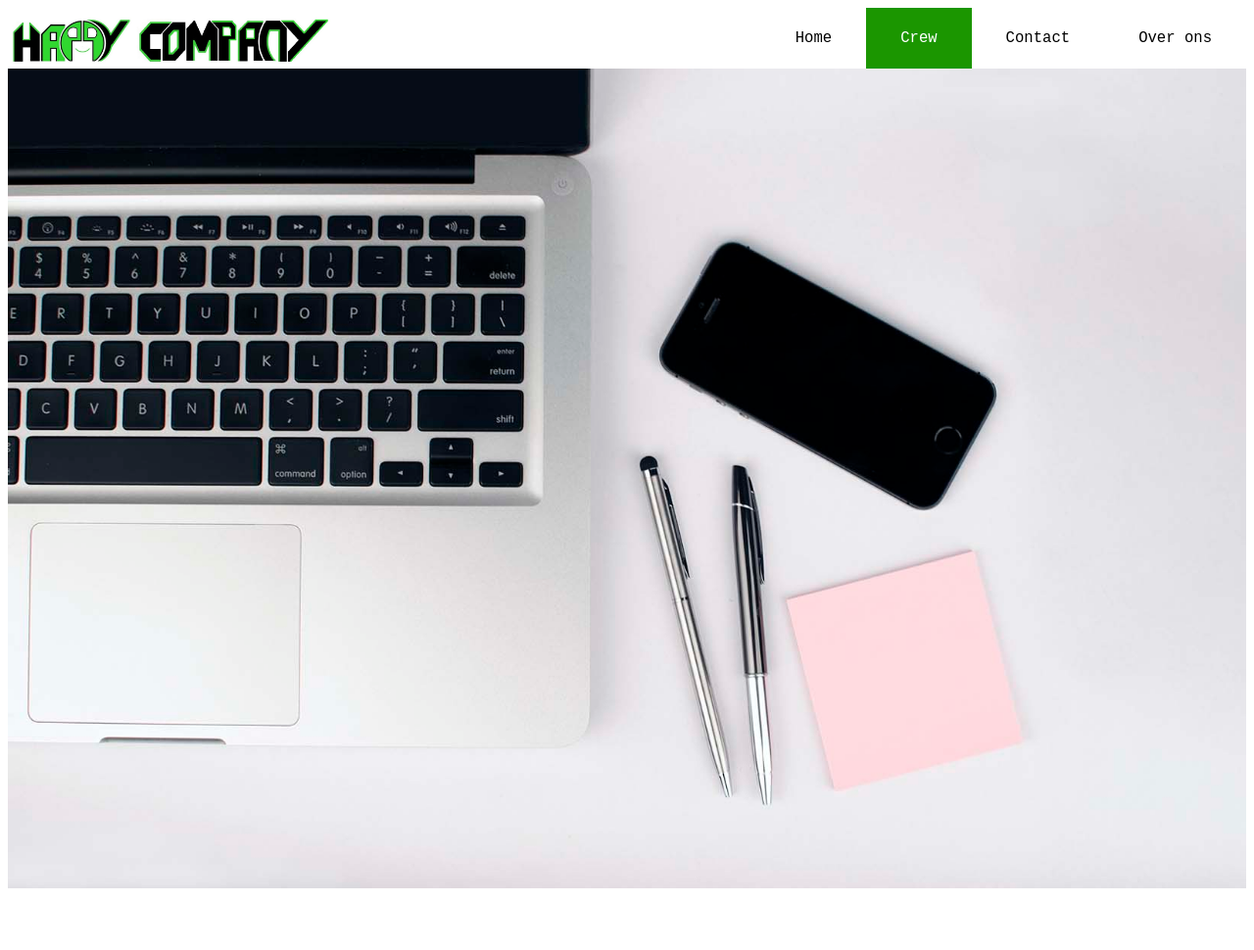
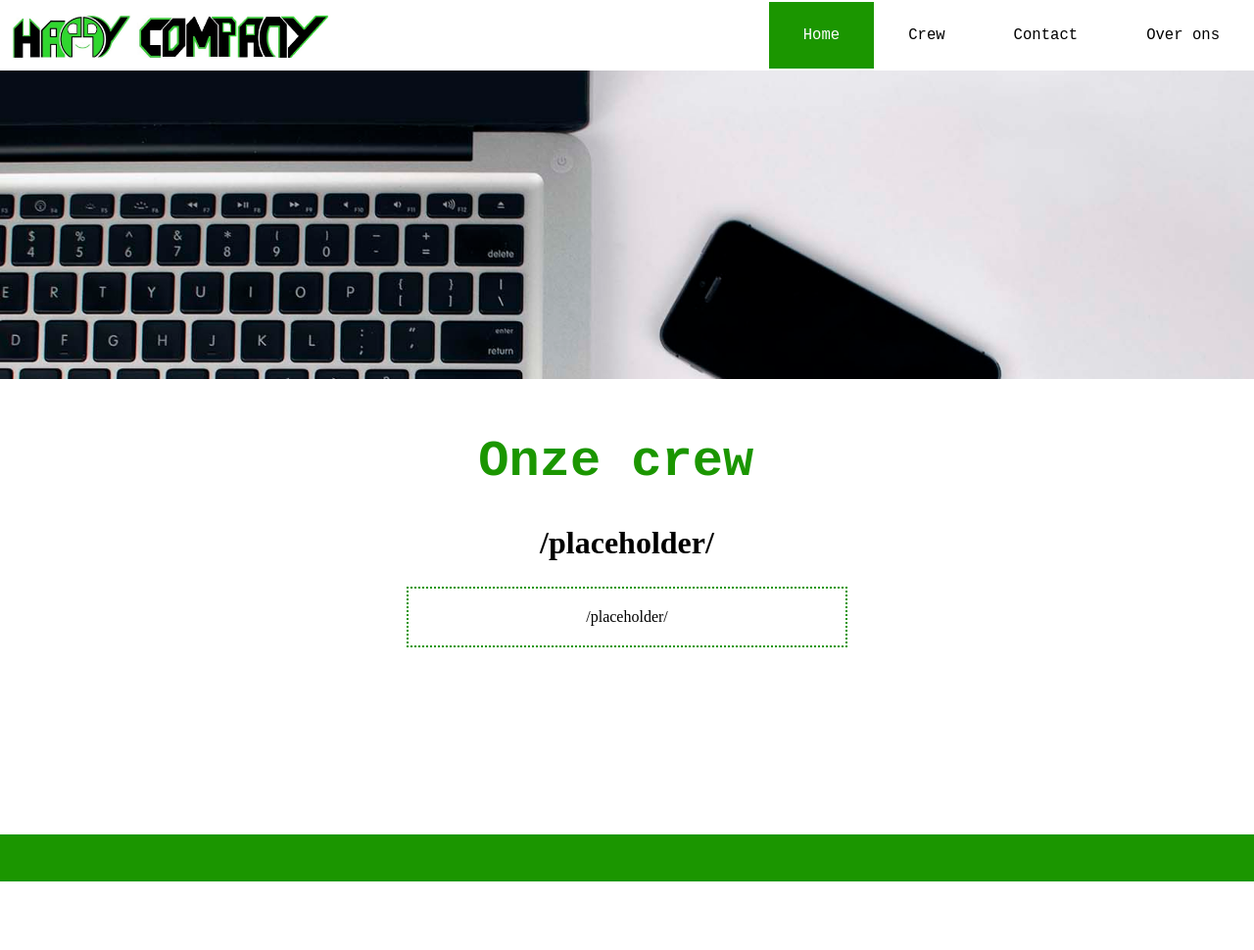
Before and after one commit to mermit/mermit.github.io, a Jekyll site: the page hac/crew.html, which Jekyll copies as it is, in a window 1280 px wide. Shown: the whole page at 98% size. Built offline with Jekyll 4.4.1, drawn with Linux system fonts in a browser that asks for light colours; after the commit the page ends 900 px from its top, so only the background shows below that.

Commit message:
Fixed navbar logo hyperlink Updated crew.html to new design

```diff
--- a/hac/crew.css
+++ /dev/null
@@ -1,64 +0,0 @@
-ul {
-    list-style-type: none;
-    margin: 0;
-    padding-bottom: 20px;
-    overflow: hidden;
-    background-color: white;
-    font-family: monospace;
-    font-size: 1.2em;
-}
-
-li {
-    float: left;
-
-}
-
-li:last-child {
-    border-right: none;
-}
-
-li a {
-    display: block;
-    color: black;
-    text-align: center;
-    padding: 22px 35px;
-    text-decoration: none;
-    font-family: monospace;
-    overflow: hidden;
-}
-
-li a:hover:not(.active) {
-    background-color: #1b9600;
-    color: white;
-}
-
-.active {
-    background-color: #1b9600;
-    color: white;
-}
-
-
-
-.backdrop {
-    height: 100%;
-    background-image: url("lib/IMG/backdrop.jpg");
-    background-repeat: no-repeat;
-    background-size: 100%;
-    position: relative;
-    bottom: 20px;
-
-}
-
-.lander {
-    height: 100vh;
-}
-
-
-
-#logo {
-    width:330px;
-    height: 50px;
-    position: relative;
-    top: 8px;
-    right: 38px;
-}
--- a/hac/crew.html
+++ b/hac/crew.html
@@ -1,26 +1,39 @@
 <!DOCTYPE html>
 <html>
  <head>
+     <link rel="stylesheet" href="./style.css" type="text/css">
      <link rel="stylesheet" href="./crew.css" type="text/css">
      <link rel="icon" href="lib/IMG/HAC2.ico" type="image/x-icon"/>
-<link rel="shortcut icon" href="lib/IMG/HAC2.ico" type="image/x-icon"/>
+     <link rel="shortcut icon" href="lib/IMG/HAC2.ico" type="image/x-icon"/>
+
+     <script src="lib/jquery-3.3.1.min.js"></script>
+     <script src="code.js"></script>
  </head>
  <body>
+     <main>
     <div class="header lander">
 
+        <nav class="navbar-flexbox">
+          <a href="./index.html" id="nav-logo-container"><img id="nav-logo" src="lib/IMG/HAC-web.jpg"></a>
+          <div class="flex-right">
+              <a href="./index.html" class="active navhome navitem">Home</a>
+              <a href="./crew.html" class="navcrew navitem">Crew</a>
+              <a href="./contact.html" class="navcontact navitem">Contact</a>
+              <a href="./over%20ons.html" class="navoverons navitem">Over ons</a>
+          </div>
+        </nav>
 
-        <div>
-          <ul>
-             <li style="float:right"><a href="#Over ons">Over ons</a></li>
-             <li style="float:right"><a href="#crew">Contact</a></li>
-             <li style="float:right"><a class="active" href="#contact">Crew</a></li>
-             <li style="float:right"><a  href="./index.html">Home</a></li>
-             <img id="logo"  src="lib/IMG/HAC-web.jpg" >
-          </ul>
-
+         <div class="backdrop">
         </div>
-        <div class="backdrop">
-        </div>
+    </div>
+    <div class="down">
+        <h1 id="title">Onze crew</h1>
+        <h2>/placeholder/</h2>
+        <p>/placeholder/</p>
+            <!-- <img class="image"  src="./lib/IMG/HAC2.jpg" Uw browser support deze afbeelding niet.> -->
+    </div>
+    </main>
+    <div class="footer-flexbox">
     </div>
  </body>
 </html>
--- a/hac/index.html
+++ b/hac/index.html
@@ -13,7 +13,7 @@
     <div class="header lander">
 
         <nav class="navbar-flexbox">
-          <a id="nav-logo-container"><img href="./index.html" id="nav-logo" src="lib/IMG/HAC-web.jpg"></a>
+          <a href="./index.html" id="nav-logo-container"><img id="nav-logo" src="lib/IMG/HAC-web.jpg"></a>
           <div class="flex-right">
               <a href="./index.html" class="active navhome navitem">Home</a>
               <a href="./crew.html" class="navcrew navitem">Crew</a>
```
